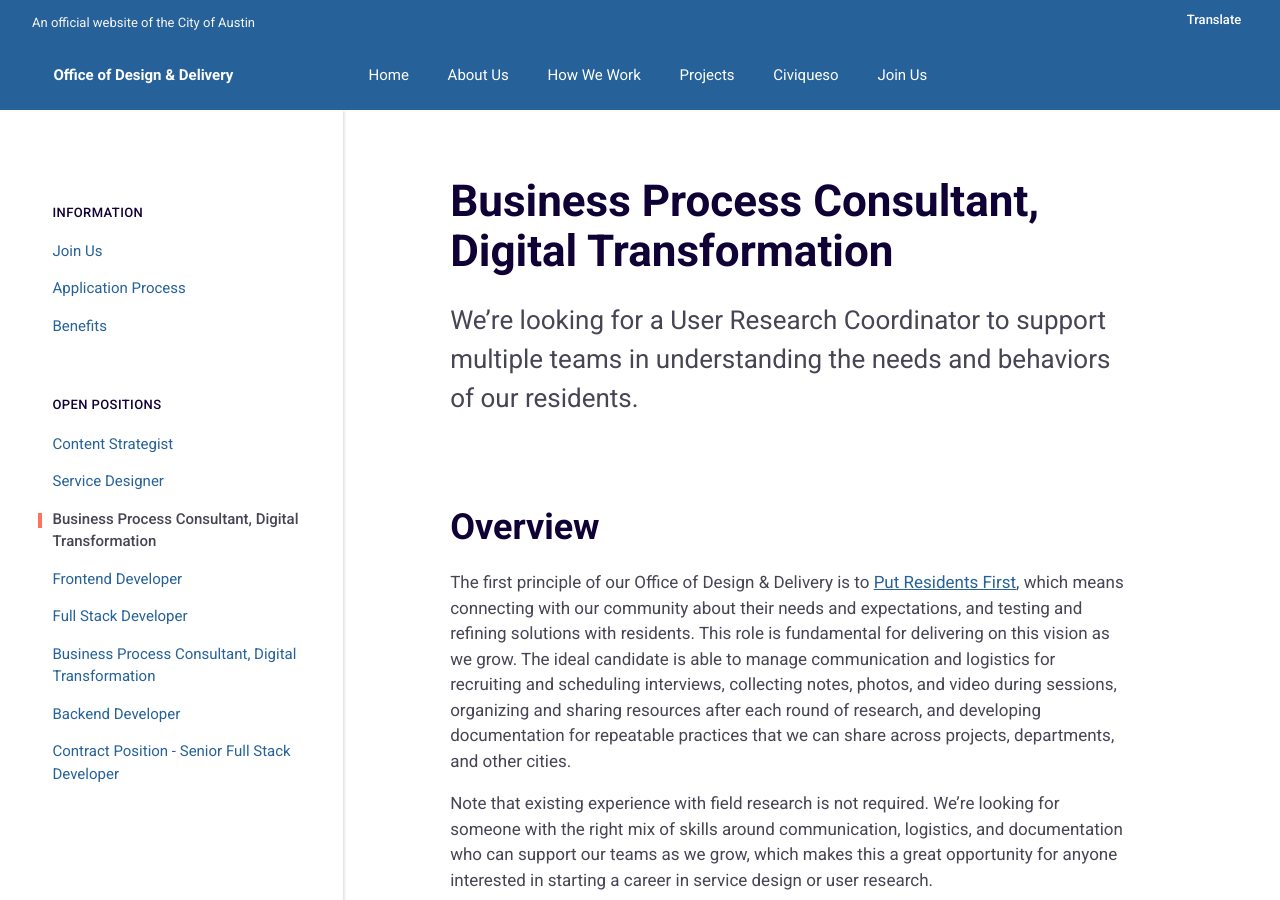
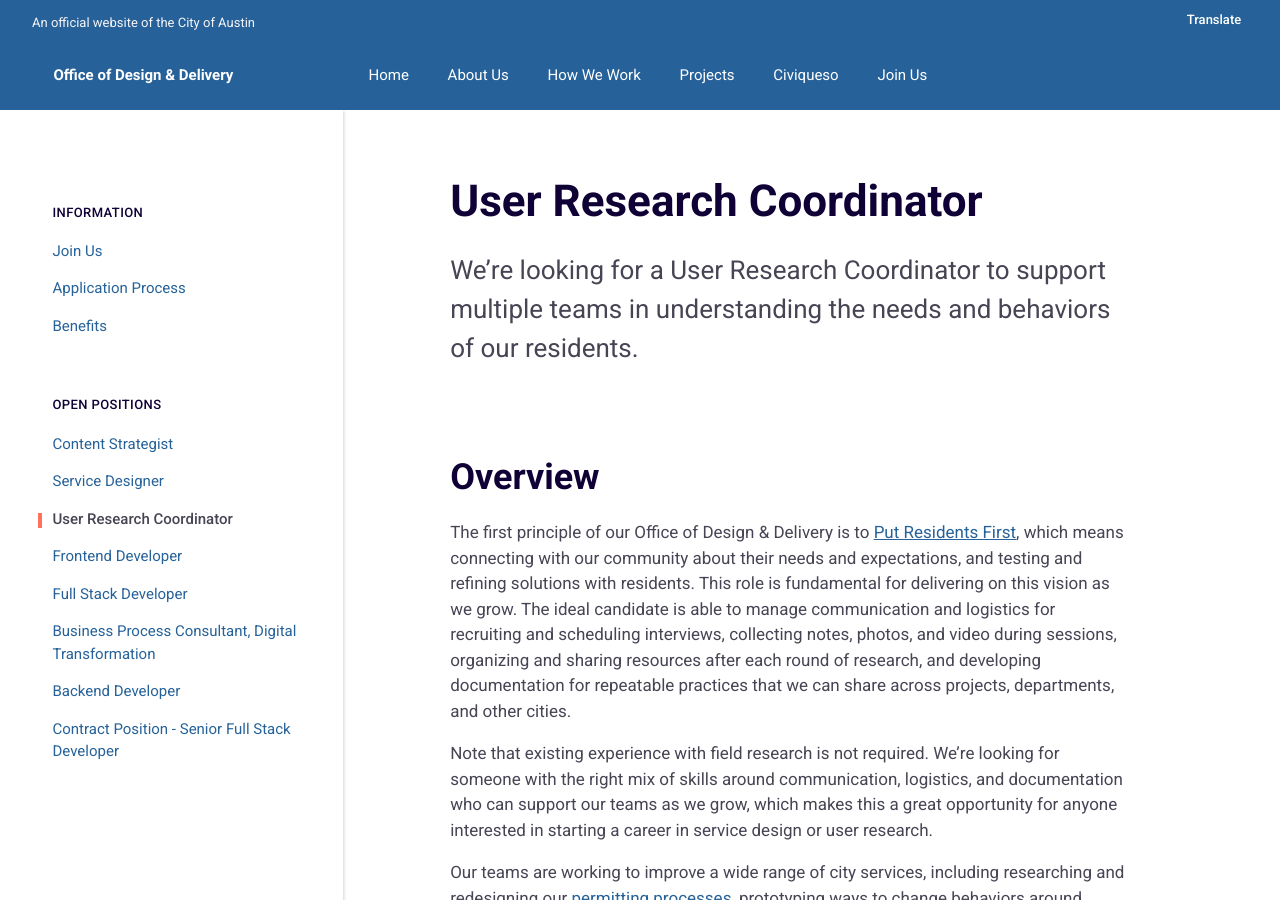
Before and after one commit to opensavannah/ProjectResilience, a Jekyll site: the page built from _jobs/positions/user-research-coordinator.md, in a window 1280 px wide and 900 px high. Built offline with Jekyll 4.4.1, drawn with Linux system fonts in a browser that asks for light colours.

Commit message:
Update user-research-coordinator.md

```diff
--- a/_jobs/positions/user-research-coordinator.md
+++ b/_jobs/positions/user-research-coordinator.md
@@ -1,5 +1,5 @@
 ---
-title: Business Process Consultant, Digital Transformation
+title: User Research Coordinator
 is_fellow: true
 lever_link: https://boards.greenhouse.io/oddaustin/jobs/4092503002
 position: 7
```
